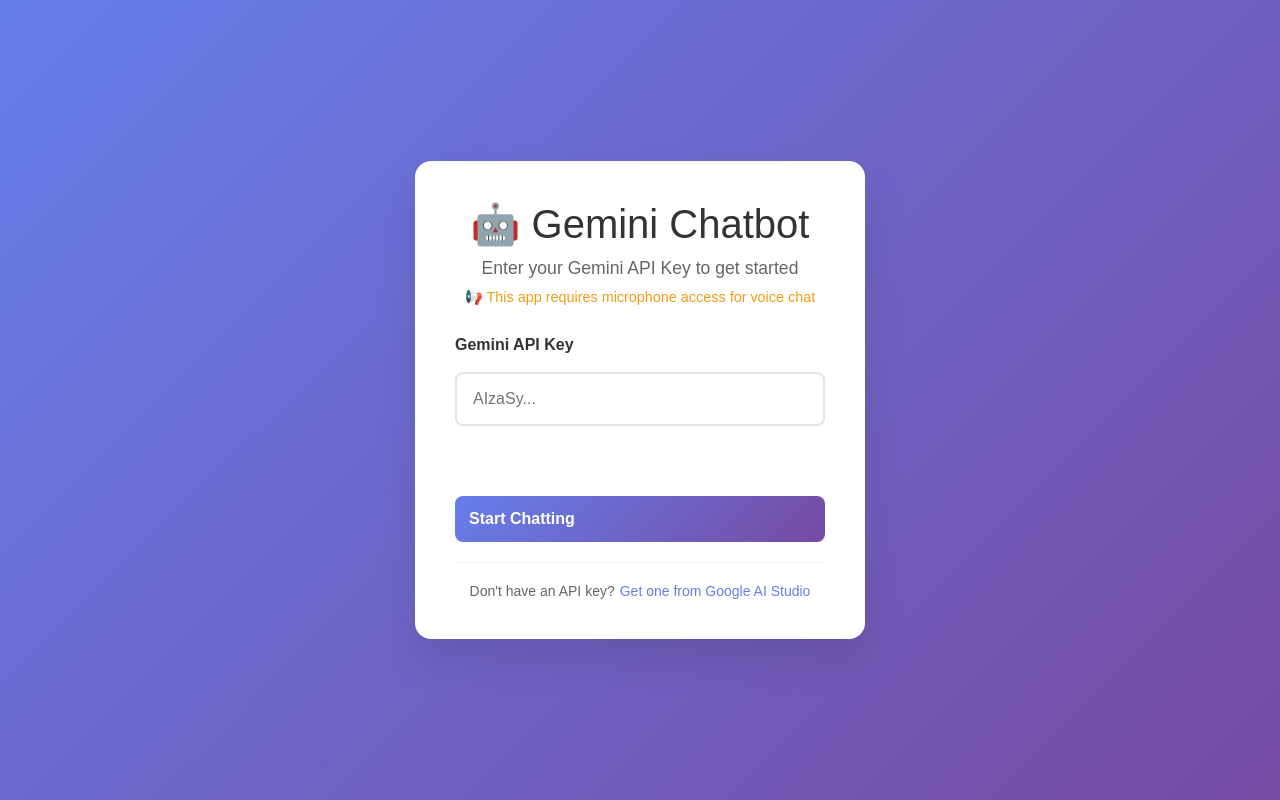
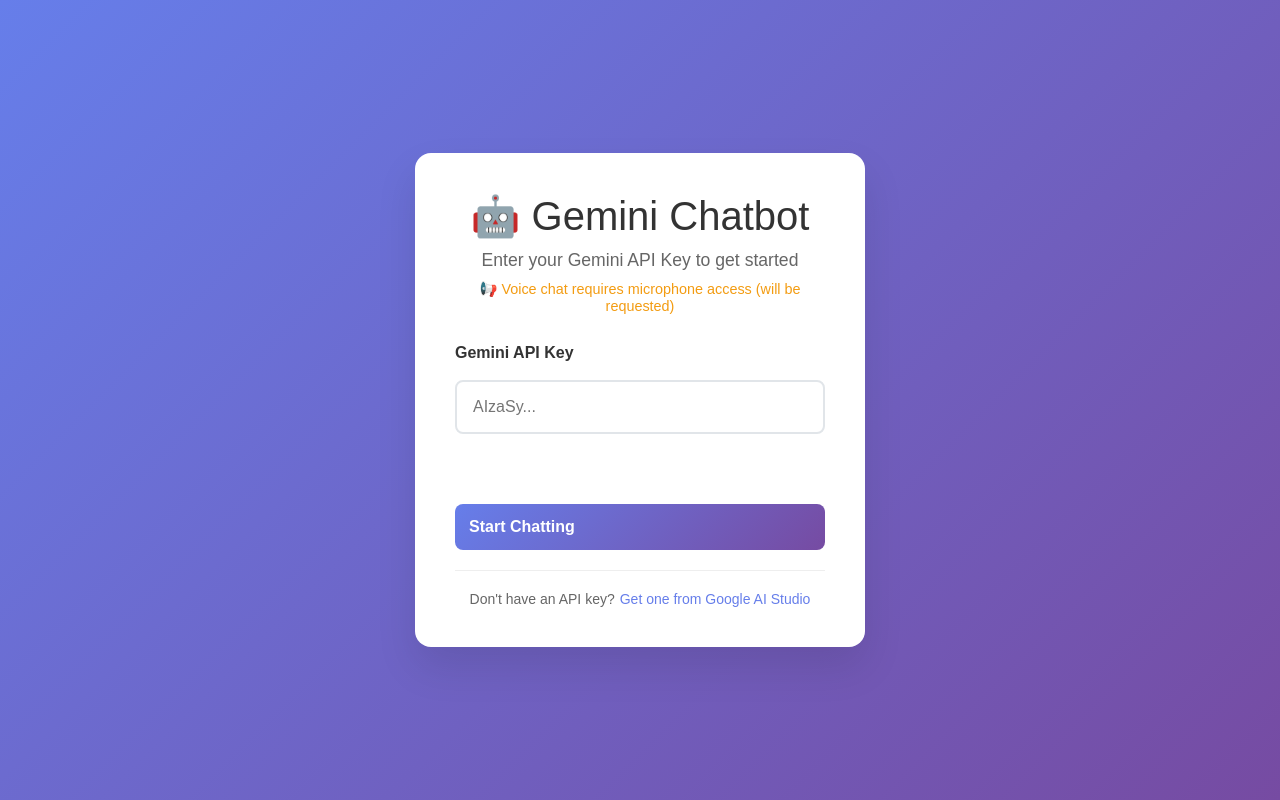
Before and after one commit to nhatnam99132/gemini-chattter-bot, a React (Vite) app: page / in a window 1280 px wide. Built offline with nearby package versions, Linux system fonts and the light colour scheme.

Commit message:
Fix issue key

```diff
--- a/components/ApiKeyInput.tsx
+++ b/components/ApiKeyInput.tsx
@@ -27,9 +27,19 @@ const ApiKeyInput = ({ onApiKeySubmit }: ApiKeyInputProps) => {
       return;
     }
 
+    // Check if microphone API is available
+    if (!navigator.mediaDevices || !navigator.mediaDevices.getUserMedia) {
+      console.warn('Microphone API not available, proceeding without mic test');
+      setError('');
+      onApiKeySubmit(apiKey.trim());
+      return;
+    }
+
     // Test microphone permissions before proceeding
     navigator.mediaDevices.getUserMedia({ audio: true })
-      .then(() => {
+      .then((stream) => {
+        // Stop the stream immediately as we're just testing permission
+        stream.getTracks().forEach(track => track.stop());
         setError('');
         onApiKeySubmit(apiKey.trim());
       })
@@ -49,7 +59,7 @@ const ApiKeyInput = ({ onApiKeySubmit }: ApiKeyInputProps) => {
         <div className="api-key-header">
           <h1>🤖 Gemini Chatbot</h1>
           <p>Enter your Gemini API Key to get started</p>
-          <p className="mic-notice">📢 This app requires microphone access for voice chat</p>
+          <p className="mic-notice">📢 Voice chat requires microphone access (will be requested)</p>
         </div>
 
         <form onSubmit={handleSubmit} className="api-key-form">
```
